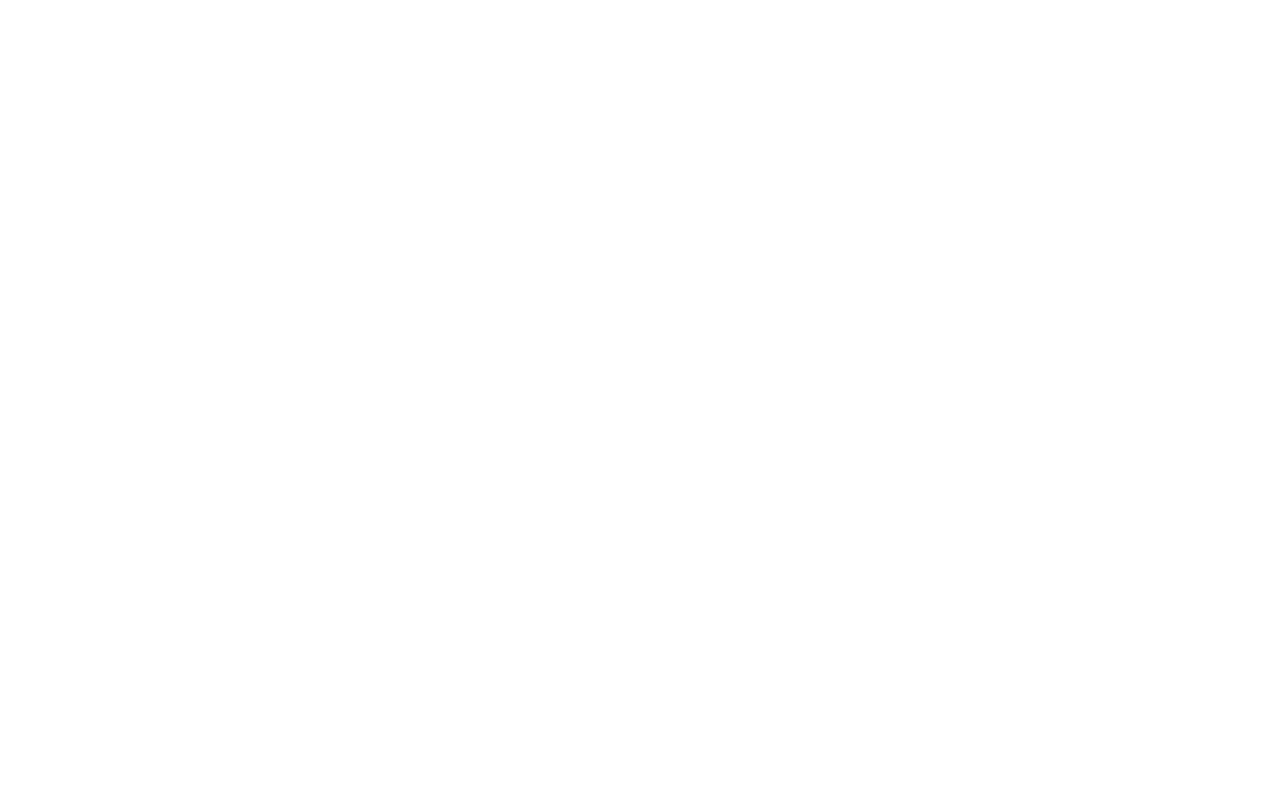
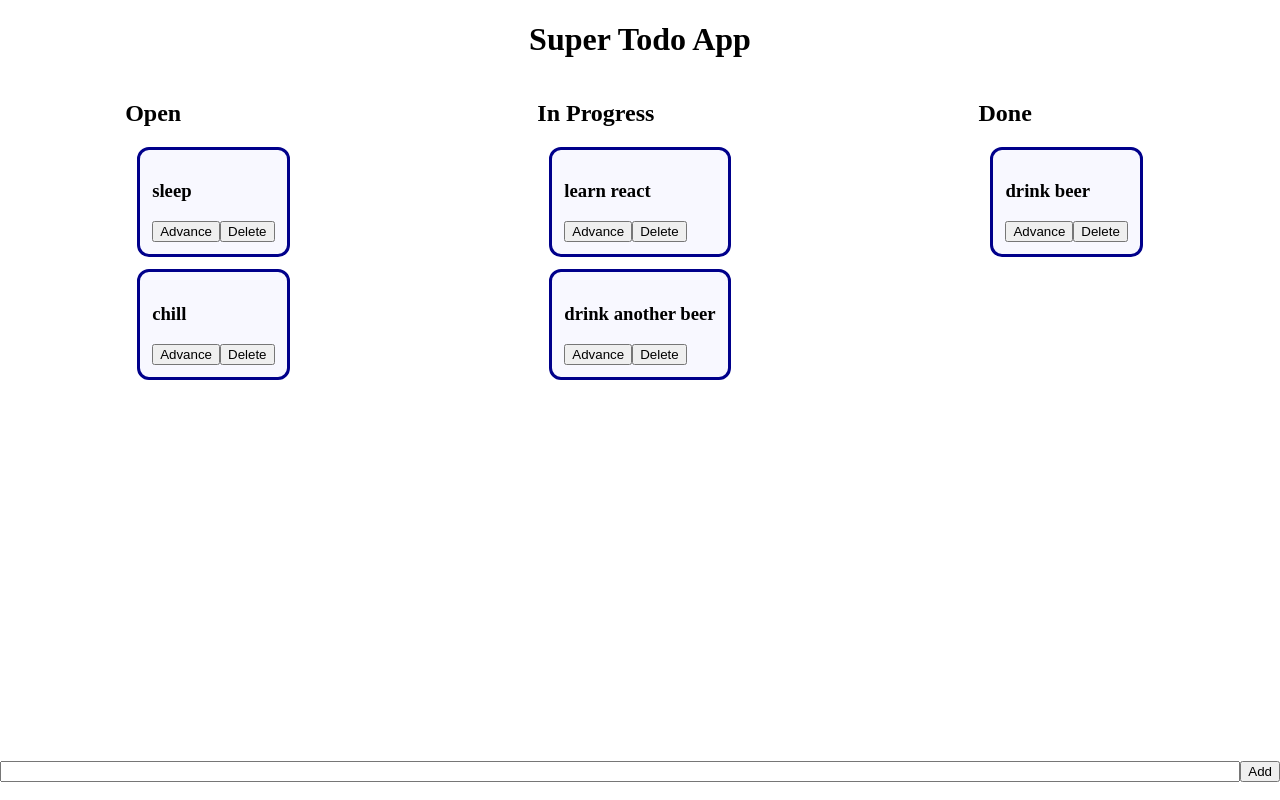
Before and after one commit to ankestein/todo-app-frontend-axios, a React (Create React App) app in the folder frontend/: page / in a window 1280 px wide. Built offline with nearby package versions, Linux system fonts and the light colour scheme.

Commit message:
Add render faked todos

```diff
--- a/frontend/src/App.js
+++ b/frontend/src/App.js
@@ -1,11 +1,59 @@
-
+import Header from "./components/Header";
+import BoardsOverview from "./components/BoardsOverview";
+import NewTodo from "./components/NewTodo";
+import styled from "styled-components/macro";
 
 function App() {
-  return (
-    <div>
 
-    </div>
-  );
+    const todos = [
+        {
+            id: "1",
+            description: "learn react",
+            status: "IN_PROGRESS"
+        },
+        {
+            id: "2",
+            description: "sleep",
+            status: "OPEN"
+        },
+        {
+            id: "3",
+            description: "drink beer",
+            status: "DONE"
+        },
+        {
+            id: "4",
+            description: "chill",
+            status: "OPEN"
+        },
+        {
+            id: "5",
+            description: "drink another beer",
+            status: "IN_PROGRESS"
+        }
+
+    ]
+    return (
+        <PageLayout>
+            <Header/>
+            <BoardsOverview todos={todos}/>
+            <NewTodo/>
+        </PageLayout>
+    );
 }
 
 export default App;
+
+const PageLayout = styled.div`
+
+  position: fixed;
+  top: 0;
+  left: 0;
+  width: 100%;
+  height: 100%;
+
+
+  display: grid;
+  grid-template-rows: min-content 1fr min-content;
+
+`
--- /dev/null
+++ b/frontend/src/components/Board.js
@@ -0,0 +1,24 @@
+import styled from "styled-components/macro";
+import TodoItem from "./TodoItem";
+
+export default function Board(props) {
+    return (
+        <section>
+            <h2>{props.title}</h2>
+            <List>
+                {props.todos.map(todo => {
+                    return (
+                        <li key={todo.id} >
+                            <TodoItem todo={todo}/>
+                        </li>
+                    )
+                })}
+            </List>
+        </section>
+    )
+};
+
+const List = styled.ul`
+  list-style: none;
+  padding: 0;
+`
--- /dev/null
+++ b/frontend/src/components/BoardsOverview.js
@@ -0,0 +1,24 @@
+import styled from "styled-components/macro";
+import Board from "./Board";
+
+export default function BoardsOverview(props) {
+
+    const openTodos = props.todos.filter(todo => todo.status === "OPEN")
+    const inProgressTodos = props.todos.filter(todo => todo.status === "IN_PROGRESS")
+    const doneTodos = props.todos.filter(todo => todo.status === "DONE")
+
+    return (
+        <Main>
+            <Board title="Open" todos={openTodos}/>
+            <Board title="In Progress" todos={inProgressTodos}/>
+            <Board title="Done" todos={doneTodos}/>
+        </Main>
+    )
+}
+
+const Main = styled.main`
+  overflow-y: scroll;
+  display: grid;
+  grid-template-columns: 1fr 1fr 1fr;
+  justify-items: center;
+`
--- /dev/null
+++ b/frontend/src/components/Header.js
@@ -0,0 +1,15 @@
+import styled from "styled-components/macro";
+
+export default function Header() {
+
+    return (
+        <HeaderStyled>
+            <h1>Super Todo App</h1>
+        </HeaderStyled>
+    )
+}
+
+const HeaderStyled = styled.header`
+    text-align: center;
+
+`
--- /dev/null
+++ b/frontend/src/components/NewTodo.js
@@ -0,0 +1,16 @@
+import styled from "styled-components/macro";
+
+export default function NewTodo() {
+    return (
+        <FooterStyled>
+            <input/>
+            <button>Add</button>
+        </FooterStyled>
+    )
+};
+
+const FooterStyled = styled.footer`
+  display: grid;
+  grid-template-columns: 1fr min-content;
+  margin-bottom: 18px;
+`
--- /dev/null
+++ b/frontend/src/components/TodoItem.js
@@ -0,0 +1,19 @@
+import styled from "styled-components/macro";
+
+export default function TodoItem(props) {
+    return (
+        <Wrapper>
+            <h3>{props.todo.description}</h3>
+            <button>Advance</button>
+            <button>Delete</button>
+        </Wrapper>
+    )
+};
+
+const Wrapper = styled.div`
+  border: 3px solid darkblue;
+  background-color: ghostwhite;
+  border-radius: 12px;
+  padding: 12px;
+  margin: 12px;
+`
```
